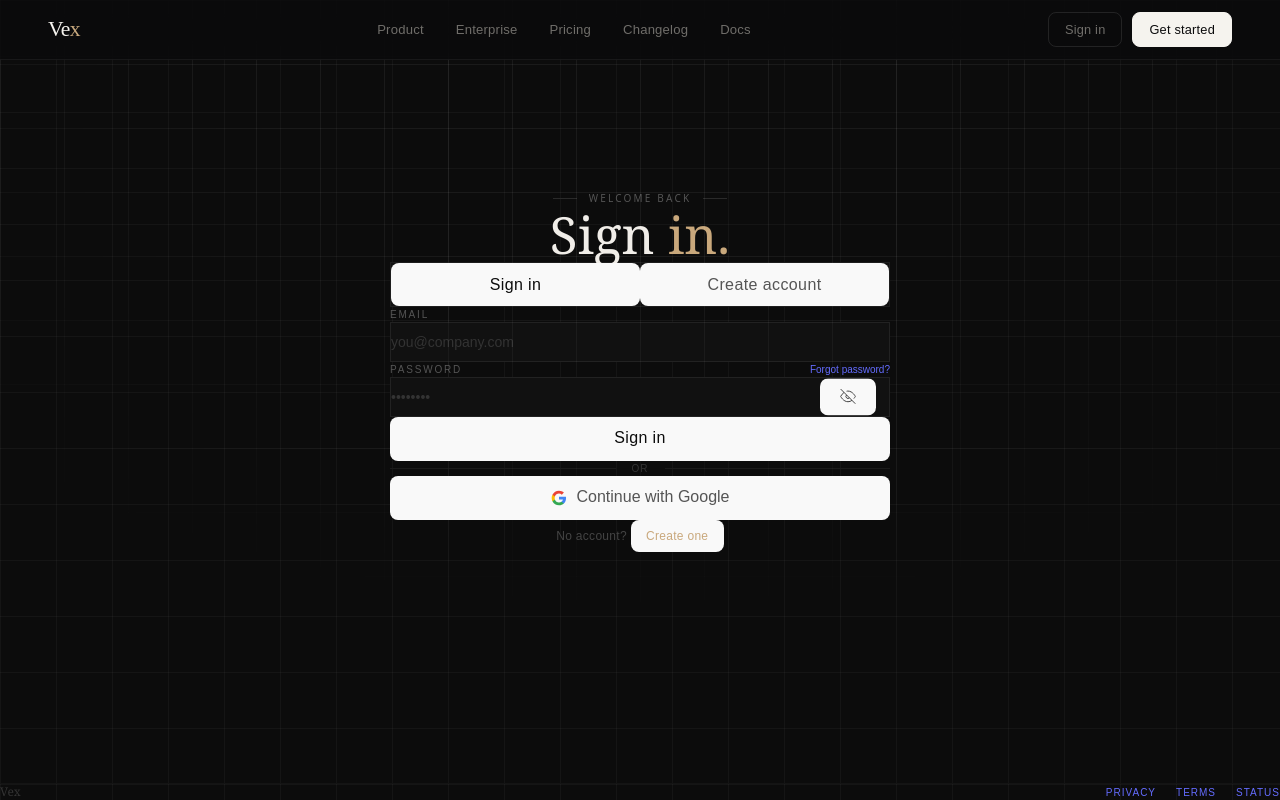
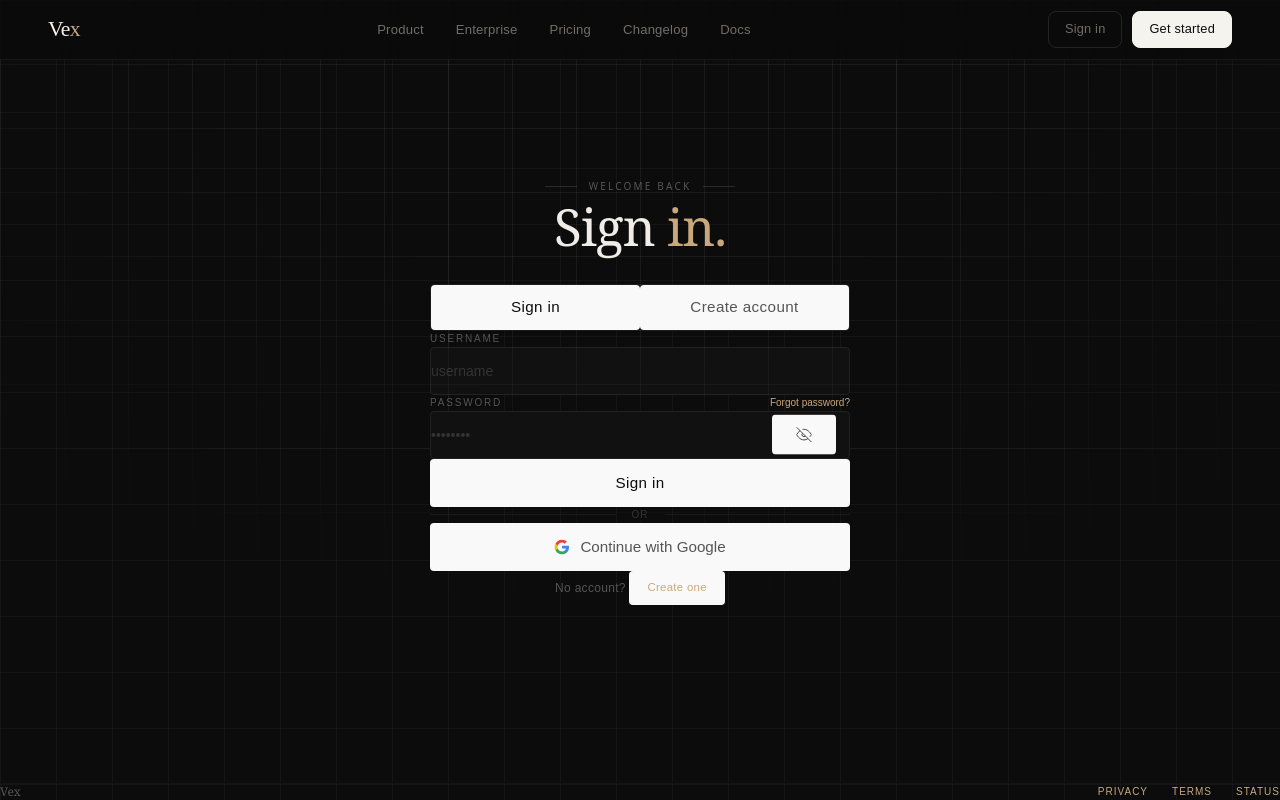
Before and after one commit to YAKSHMEHTA/VideoCall, a React app in the folder Frontend/: page /auth in a window 1280 px wide. Built offline with nearby package versions, Linux system fonts and the light colour scheme; the HTML template or start-up script is replaced by a standard one.

Commit message:
updated auth page

```diff
--- a/Frontend/src/Contexts/AuthContext.jsx
+++ b/Frontend/src/Contexts/AuthContext.jsx
@@ -6,21 +6,19 @@ import { useNavigate } from "react-router-dom";
 export const AuthContext = createContext({});
 
 const client = axios.create({
-    baseURL: "http://localhost:8000/api/v1"
+  baseURL: "http://localhost:8000/api/v1",
 });
 
 export const AuthProvider = ({ children }) => {
-
   const [userData, setUserData] = useState(null);
 
   const router = useNavigate();
 
   const handleRegister = async (name, username, password) => {
-
     const request = await client.post("/register", {
       name,
       username,
-            password
+      password,
     });
 
     if (request.status === HttpStatusCode.Created) {
@@ -28,15 +26,24 @@ export const AuthProvider = ({ children }) => {
     }
   };
 
+
+    const handleLogin = async(username, password) => {
+      const request = await client.post("/login",{
+        username: username,
+        password: password,
+      },{withCredentials:true});
+      if (request.status === HttpStatusCode.Created) {
+        return request.data.message;
+      }
+    }
+
+
   const data = {
     userData,
     setUserData,
-        handleRegister
+    handleLogin,
+    handleRegister,
   };
 
-    return (
-        <AuthContext.Provider value={data}>
-            {children}
-        </AuthContext.Provider>
-    );
+  return <AuthContext.Provider value={data}>{children}</AuthContext.Provider>;
 };
--- a/Frontend/src/Pages/Auth.jsx
+++ b/Frontend/src/Pages/Auth.jsx
@@ -1,8 +1,16 @@
-import { useState } from "react";
-import '../App.css'
+import { useContext, useState } from "react";
+import "../App.css";
+import { AuthContext } from "../Contexts/AuthContext";
 
 const EyeIcon = ({ open }) => (
-  <svg width="16" height="16" viewBox="0 0 24 24" fill="none" stroke="currentColor" strokeWidth="1.5">
+  <svg
+    width="16"
+    height="16"
+    viewBox="0 0 24 24"
+    fill="none"
+    stroke="currentColor"
+    strokeWidth="1.5"
+  >
     {open ? (
       <>
         <path d="M1 12s4-8 11-8 11 8 11 8-4 8-11 8-11-8-11-8z" />
@@ -19,10 +27,22 @@ const EyeIcon = ({ open }) => (
 
 const GoogleIcon = () => (
   <svg width="16" height="16" viewBox="0 0 24 24">
-    <path d="M22.56 12.25c0-.78-.07-1.53-.2-2.25H12v4.26h5.92c-.26 1.37-1.04 2.53-2.21 3.31v2.77h3.57c2.08-1.92 3.28-4.74 3.28-8.09z" fill="#4285F4" />
-    <path d="M12 23c2.97 0 5.46-.98 7.28-2.66l-3.57-2.77c-.98.66-2.23 1.06-3.71 1.06-2.86 0-5.29-1.93-6.16-4.53H2.18v2.84C3.99 20.53 7.7 23 12 23z" fill="#34A853" />
-    <path d="M5.84 14.09c-.22-.66-.35-1.36-.35-2.09s.13-1.43.35-2.09V7.07H2.18C1.43 8.55 1 10.22 1 12s.43 3.45 1.18 4.93l3.66-2.84z" fill="#FBBC05" />
-    <path d="M12 5.38c1.62 0 3.06.56 4.21 1.64l3.15-3.15C17.45 2.09 14.97 1 12 1 7.7 1 3.99 3.47 2.18 7.07l3.66 2.84c.87-2.6 3.3-4.53 6.16-4.53z" fill="#EA4335" />
+    <path
+      d="M22.56 12.25c0-.78-.07-1.53-.2-2.25H12v4.26h5.92c-.26 1.37-1.04 2.53-2.21 3.31v2.77h3.57c2.08-1.92 3.28-4.74 3.28-8.09z"
+      fill="#4285F4"
+    />
+    <path
+      d="M12 23c2.97 0 5.46-.98 7.28-2.66l-3.57-2.77c-.98.66-2.23 1.06-3.71 1.06-2.86 0-5.29-1.93-6.16-4.53H2.18v2.84C3.99 20.53 7.7 23 12 23z"
+      fill="#34A853"
+    />
+    <path
+      d="M5.84 14.09c-.22-.66-.35-1.36-.35-2.09s.13-1.43.35-2.09V7.07H2.18C1.43 8.55 1 10.22 1 12s.43 3.45 1.18 4.93l3.66-2.84z"
+      fill="#FBBC05"
+    />
+    <path
+      d="M12 5.38c1.62 0 3.06.56 4.21 1.64l3.15-3.15C17.45 2.09 14.97 1 12 1 7.7 1 3.99 3.47 2.18 7.07l3.66 2.84c.87-2.6 3.3-4.53 6.16-4.53z"
+      fill="#EA4335"
+    />
   </svg>
 );
 
@@ -36,46 +56,65 @@ const gridBg = {
 
 export default function Auth() {
   const [mode, setMode] = useState("login");
-  const [form, setForm] = useState({ name: "", email: "", password: "" });
+  const [form, setForm] = useState({ name: "", username: "", password: "" });
   const [showPass, setShowPass] = useState(false);
+  const { handleRegister, handleLogin } = useContext(AuthContext);
 
   const handleChange = (e) =>
     setForm((f) => ({ ...f, [e.target.name]: e.target.value }));
 
-  const handleSubmit = (e) => {
+  const handleSubmit = async (e) => {
     e.preventDefault();
+
+    if (mode === "signup") {
+      try {
+        let res = await handleRegister(form.name, form.username, form.password);
+        console.log(res);
+      } catch (e) {
+        console.log(e);
+      }
+    } else if (mode === "login") {
+      try {
+        let res = await handleLogin(form.username, form.password);
+        console.log(res);
+      } catch (e) {
+        console.log(e);
+      }
+    }
   };
 
   const inputClass =
-    "w-full bg-[#111111] border h-10  border-[#222222] text-[#f0ede8] px-4 py-3 text-sm focus:outline-none focus:border-[#c9a87c] transition-colors duration-200 placeholder:text-[#333333]";
+    "w-full bg-[#111111] border h-12 rounded-sm border-[#222222] text-[#f0ede8] px-4 py-3 text-sm focus:outline-none focus:border-[#c9a87c] focus:ring-1 focus:ring-[#c9a87c]/20 transition-all duration-200 placeholder:text-[#333333]";
 
   return (
     <div
-      className="min-h-screen bg-[#0c0c0c] gap-10  flex flex-col"
+      className="min-h-screen bg-[#0c0c0c] flex flex-col justify-between"
       style={gridBg}
     >
-      <div className="flex-1 flex items-center justify-center px-44 py-14">
-        <div className="w-full  py-50 max-w-[500px]">
+      {/* Expanded vertical padding on the parent wrapper */}
+      <div className="flex-1 flex items-center justify-center px-6 md:px-12 py-20 md:py-28">
+        <div className="w-full max-w-[420px]">
 
-          <div className="flex items-center gap-3 justify-center mb-7">
-            <div className="h-px w-6 bg-[#2a2a2a]" />
+          {/* Tagline section spacing */}
+          <div className="flex items-center gap-3 justify-center mb-8">
+            <div className="h-px w-8 bg-[#2a2a2a]" />
             <span
               className="text-[#555555] text-[10px] tracking-[0.22em] uppercase"
               style={{ fontFamily: "system-ui, sans-serif" }}
             >
               {mode === "login" ? "Welcome back" : "New account"}
             </span>
-            <div className="h-px w-6 bg-[#2a2a2a]" />
+            <div className="h-px w-8 bg-[#2a2a2a]" />
           </div>
 
+          {/* Heading spacing */}
           <h1
-            className="text-[#f0ede8] text-5xl leading-[1.1] text-center mb-9"
+            className="text-[#f0ede8] text-5xl leading-[1.15] text-center mb-12"
             style={{ fontFamily: "Georgia, 'Times New Roman', serif" }}
           >
             {mode === "login" ? (
               <>
-                Sign{" "}
-                <em className="not-italic italic text-[#c9a87c]">in.</em>
+                Sign <em className="not-italic italic text-[#c9a87c]">in.</em>
               </>
             ) : (
               <>
@@ -85,17 +124,19 @@ export default function Auth() {
             )}
           </h1>
 
-          <div className="flex bg-[#111111] border  border-[#1e1e1e] p-[3px] mb-7">
+          {/* Mode switch toggle spacing */}
+          <div className="flex bg-[#111111] border rounded-sm border-[#1e1e1e] p-[4px] mb-10">
             {[
               { key: "login", label: "Sign in" },
               { key: "signup", label: "Create account" },
             ].map(({ key, label }) => (
               <button
                 key={key}
+                type="button"
                 onClick={() => setMode(key)}
-                className={`flex-1 py-2 text-xs font-medium tracking-wide transition-all duration-200 ${
+                className={`flex-1 py-2.5 text-xs rounded-sm font-medium tracking-wide transition-all duration-200 ${
                   mode === key
-                    ? "bg-[#f0ede8] text-[#0c0c0c]"
+                    ? "bg-[#f0ede8] text-[#0c0c0c] shadow-sm"
                     : "text-[#555555] hover:text-[#f0ede8]"
                 }`}
               >
@@ -104,13 +145,15 @@ export default function Auth() {
             ))}
           </div>
 
-          <form onSubmit={handleSubmit} className="space-y-4 ">
+          {/* Form input vertical gap (increased to space-y-6) */}
+          <form onSubmit={handleSubmit} className="space-y-6">
             {mode === "signup" && (
-              <div>
-                <label className="block text-[10px] tracking-[0.18em] uppercase text-[#555555] mb-2">
-                  Full name
+              <div className="space-y-2">
+                <label htmlFor="name" className="block text-[10px] tracking-[0.18em] uppercase text-[#555555]">
+                  Name
                 </label>
                 <input
+                  id="name"
                   type="text"
                   name="name"
                   value={form.name}
@@ -121,23 +164,24 @@ export default function Auth() {
               </div>
             )}
 
-            <div>
-              <label className="block text-[10px] tracking-[0.18em] uppercase text-[#555555] mb-2">
-                Email
+            <div className="space-y-2">
+              <label htmlFor="username" className="block text-[10px] tracking-[0.18em] uppercase text-[#555555]">
+                Username
               </label>
               <input
-                type="email"
-                name="email"
-                value={form.email}
+                id="username"
+                type="text"
+                name="username"
+                value={form.username}
                 onChange={handleChange}
-                placeholder="you@company.com"
+                placeholder="username"
                 className={inputClass}
               />
             </div>
 
-            <div>
-              <div className="flex items-center justify-between mb-2">
-                <label className="block text-[10px] tracking-[0.18em] uppercase text-[#555555]">
+            <div className="space-y-2">
+              <div className="flex items-center justify-between">
+                <label htmlFor="password" className="block text-[10px] tracking-[0.18em] uppercase text-[#555555]">
                   Password
                 </label>
                 {mode === "login" && (
@@ -151,6 +195,7 @@ export default function Auth() {
               </div>
               <div className="relative">
                 <input
+                  id="password"
                   type={showPass ? "text" : "password"}
                   name="password"
                   value={form.password}
@@ -160,8 +205,9 @@ export default function Auth() {
                 />
                 <button
                   type="button"
+                  aria-label={showPass ? "Hide password" : "Show password"}
                   onClick={() => setShowPass((v) => !v)}
-                  className="absolute right-3.5 top-1/2 -translate-y-1/2 text-[#444444] hover:text-[#888888] transition-colors duration-200"
+                  className="absolute right-3.5 top-1/2 -translate-y-1/2 text-[#444444] hover:text-[#c9a87c] transition-colors duration-200 p-1"
                 >
                   <EyeIcon open={showPass} />
                 </button>
@@ -169,13 +215,13 @@ export default function Auth() {
             </div>
 
             {mode === "signup" && (
-              <p className="text-[#444444] text-[10px] leading-relaxed pt-0.5">
+              <p className="text-[#555555] text-[10px] leading-relaxed pt-2 pb-1">
                 By creating an account you agree to our{" "}
-                <a href="#" className="text-[#c9a87c] hover:text-[#d4b88a] transition-colors">
+                <a href="#" className="text-[#c9a87c] hover:text-[#d4b88a] hover:underline underline-offset-2 transition-all">
                   Terms
                 </a>{" "}
                 and{" "}
-                <a href="#" className="text-[#c9a87c] hover:text-[#d4b88a] transition-colors">
+                <a href="#" className="text-[#c9a87c] hover:text-[#d4b88a] hover:underline underline-offset-2 transition-all">
                   Privacy Policy
                 </a>
                 .
@@ -184,30 +230,37 @@ export default function Auth() {
 
             <button
               type="submit"
-              className="w-full bg-[#f0ede8] text-[#0c0c0c] py-3 text-sm font-medium tracking-wide hover:bg-white transition-colors duration-200 mt-1"
+              className="w-full h-12 mt-4 bg-[#f0ede8] rounded-sm text-[#0c0c0c] py-3 text-sm font-medium tracking-wide hover:bg-white hover:shadow-[0_0_15px_rgba(240,237,232,0.15)] active:scale-[0.98] transition-all duration-200"
             >
               {mode === "login" ? "Sign in" : "Create account"}
             </button>
           </form>
 
-          <div className="flex items-center gap-4 my-6">
+          {/* Separator margins */}
+          <div className="flex items-center gap-4 my-9">
             <div className="flex-1 h-px bg-[#1a1a1a]" />
-            <span className="text-[#333333] text-[10px] tracking-widest uppercase">or</span>
+            <span className="text-[#333333] text-[10px] tracking-widest uppercase">
+              or
+            </span>
             <div className="flex-1 h-px bg-[#1a1a1a]" />
           </div>
 
-          <button className="w-full border border-[#222222] bg-transparent text-[#555555] py-3 text-sm hover:border-[#333333] hover:text-[#f0ede8] transition-all duration-200 flex items-center justify-center gap-2.5">
+          <button
+            type="button"
+            className="w-full h-12 rounded-sm border border-[#222222] bg-transparent text-[#555555] py-3 text-sm hover:border-[#444444] hover:text-[#f0ede8] active:scale-[0.98] transition-all duration-200 flex items-center justify-center gap-2.5"
+          >
             <GoogleIcon />
             Continue with Google
           </button>
 
-          <p className="text-center text-[#444444] text-xs mt-8 tracking-wide">
+          <p className="text-center text-[#555555] text-xs mt-10 tracking-wide">
             {mode === "login" ? (
               <>
                 No account?{" "}
                 <button
+                  type="button"
                   onClick={() => setMode("signup")}
-                  className="text-[#c9a87c] hover:text-[#d4b88a] transition-colors duration-200"
+                  className="text-[#c9a87c] hover:text-[#d4b88a] hover:underline underline-offset-2 transition-all duration-200 ml-1"
                 >
                   Create one
                 </button>
@@ -216,10 +269,11 @@ export default function Auth() {
               <>
                 Have an account?{" "}
                 <button
+                  type="button"
                   onClick={() => setMode("login")}
-                  className="text-[#c9a87c] hover:text-[#d4b88a] transition-colors duration-200"
+                  className=" hover:text-[#d4b88a] text-white hover:underline underline-offset-2 transition-all duration-200 ml-1"
                 >
-                  Sign in
+                  Sign indwasd
                 </button>
               </>
             )}
@@ -227,19 +281,20 @@ export default function Auth() {
         </div>
       </div>
 
-      <footer className="border-t border-[#141414] px-8 py-4 flex items-center justify-between">
+      {/* Footer padding */}
+      <footer className="border-t border-[#141414] px-8 py-6 flex flex-col md:flex-row gap-4 items-center justify-between">
         <span
-          className="text-[#333333] text-xs"
+          className="text-[#555555] text-xs"
           style={{ fontFamily: "Georgia, serif" }}
         >
           Vex
         </span>
-        <div className="flex items-center gap-5">
+        <div className="flex items-center gap-6">
           {["Privacy", "Terms", "Status"].map((item) => (
             <a
               key={item}
               href="#"
-              className="text-[#333333] text-[10px] tracking-widest uppercase hover:text-[#555555] transition-colors duration-200"
+              className="text-[#444444] text-[10px] tracking-widest uppercase hover:text-[#f0ede8] transition-colors duration-200"
             >
               {item}
             </a>
--- a/Frontend/src/index.css
+++ b/Frontend/src/index.css
@@ -1,18 +1,21 @@
 @import "tailwindcss";
-*{
+
+*,
+*::before,
+*::after {
   margin: 0;
   padding: 0;
   box-sizing: border-box;
 }
 
 :root {
-  font-family: system-ui, Avenir, Helvetica, Arial, sans-serif;
-  line-height: 1.5;
+  font-family: system-ui, -apple-system, BlinkMacSystemFont, "Segoe UI", Roboto, sans-serif;
+  line-height: 1.6; /* Increased default text breathability */
   font-weight: 400;
 
   color-scheme: light dark;
   color: rgba(255, 255, 255, 0.87);
-  background-color: #242424;
+  background-color: #0c0c0c;
 
   font-synthesis: none;
   text-rendering: optimizeLegibility;
@@ -20,45 +23,51 @@
   -moz-osx-font-smoothing: grayscale;
 }
 
+body {
+  margin: 0;
+  min-width: 320px;
+  min-height: 100vh;
+  /* Removed layout-restricting flex centering */
+}
+
 a {
   font-weight: 500;
-  color: #646cff;
+  color: #c9a87c;
   text-decoration: inherit;
-}
-a:hover {
-  color: #535bf2;
+  transition: color 0.2s ease;
 }
 
-body {
-  margin: 0;
-  display: flex;
-  place-items: center;
-  min-width: 320px;
-  min-height: 100vh;
+a:hover {
+  color: #d4b88a;
 }
 
 h1 {
   font-size: 3.2em;
-  line-height: 1.1;
+  line-height: 1.25; /* Increased from 1.1 for taller text breathing room */
+  letter-spacing: -0.02em;
+  margin-bottom: 0.5em;
 }
 
 button {
-  border-radius: 8px;
+  border-radius: 4px;
   border: 1px solid transparent;
-  padding: 0.6em 1.2em;
-  font-size: 1em;
+  padding: 0.75em 1.5em; /* Expanded horizontal/vertical button padding */
+  font-size: 0.95em;
   font-weight: 500;
   font-family: inherit;
-  background-color: #1a1a1a;
+  background-color: #111111;
   cursor: pointer;
-  transition: border-color 0.25s;
+  transition: all 0.2s ease;
 }
+
 button:hover {
-  border-color: #646cff;
+  border-color: #c9a87c;
 }
+
 button:focus,
 button:focus-visible {
-  outline: 4px auto -webkit-focus-ring-color;
+  outline: 2px solid #c9a87c;
+  outline-offset: 2px;
 }
 
 @media (prefers-color-scheme: light) {
@@ -66,9 +75,6 @@ button:focus-visible {
     color: #213547;
     background-color: #ffffff;
   }
-  a:hover {
-    color: #747bff;
-  }
   button {
     background-color: #f9f9f9;
   }
```
Lines whose indentation alone changed are shown as unchanged.
